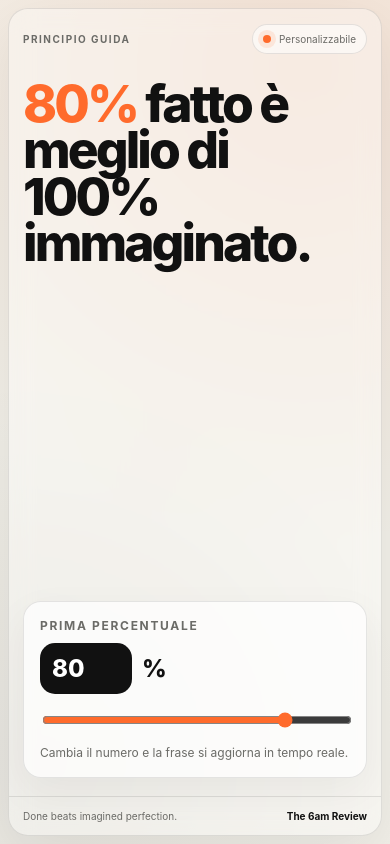
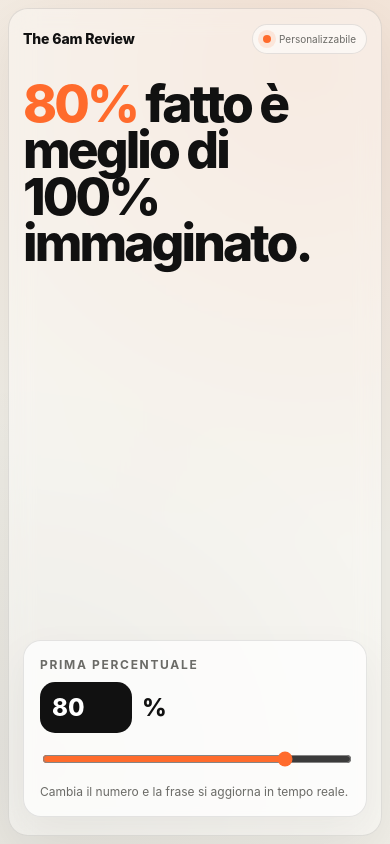
Before and after one commit to frafav/mf, a plain HTML site: page 80-percento/index.html in a window 390 px wide. Drawn offline with Linux system fonts and the light colour scheme.

Commit message:
Refine 6am branding and spacing

```diff
--- a/80-percento/index.html
+++ b/80-percento/index.html
@@ -59,13 +59,13 @@
       min-width:0;
     }
 
-    .eyebrow{
+    .brand{
       font-size:12px;
       line-height:1;
       letter-spacing:.18em;
-      text-transform:uppercase;
-      color:var(--muted);
-      font-weight:700;
+      text-transform:none;
+      color:var(--text);
+      font-weight:800;
     }
 
     .badge{
@@ -89,6 +89,7 @@
 
     main{
       min-width:0;
+      padding-top:72px;
       display:grid;
       grid-template-columns:minmax(0,1fr) minmax(250px,300px);
       gap:30px;
@@ -166,6 +167,7 @@
       header,footer{padding:18px 18px}
       main{
         grid-template-columns:minmax(0,1fr);
+        padding-top:56px;
         align-content:space-between;
         align-items:start;
         gap:28px;
@@ -196,7 +198,7 @@
         padding:15px 14px 10px;
       }
       .badge{padding:8px 10px;font-size:10px}
-      .eyebrow{font-size:10px;letter-spacing:.15em}
+      .brand{font-size:14px;letter-spacing:-.01em}
       main{
         gap:22px;
         padding:16px 14px 18px;
@@ -217,10 +219,7 @@
         padding:11px 12px;
       }
       .percent-mark{font-size:24px}
-      footer{
-        padding:13px 14px;
-        font-size:10px;
-      }
+      footer{display:none;}
     }
 
     @media (max-width:380px){
@@ -233,7 +232,7 @@
 <body>
   <section class="shell">
     <header>
-      <div class="eyebrow">Principio guida</div>
+      <div class="brand">The 6am Review</div>
       <div class="badge"><span class="dot"></span> Personalizzabile</div>
     </header>
 
@@ -257,8 +256,7 @@
     </main>
 
     <footer>
-      <span>Done beats imagined perfection.</span>
-      <span class="signature">The 6am Review</span>
+      <span></span>
     </footer>
   </section>
 
```
